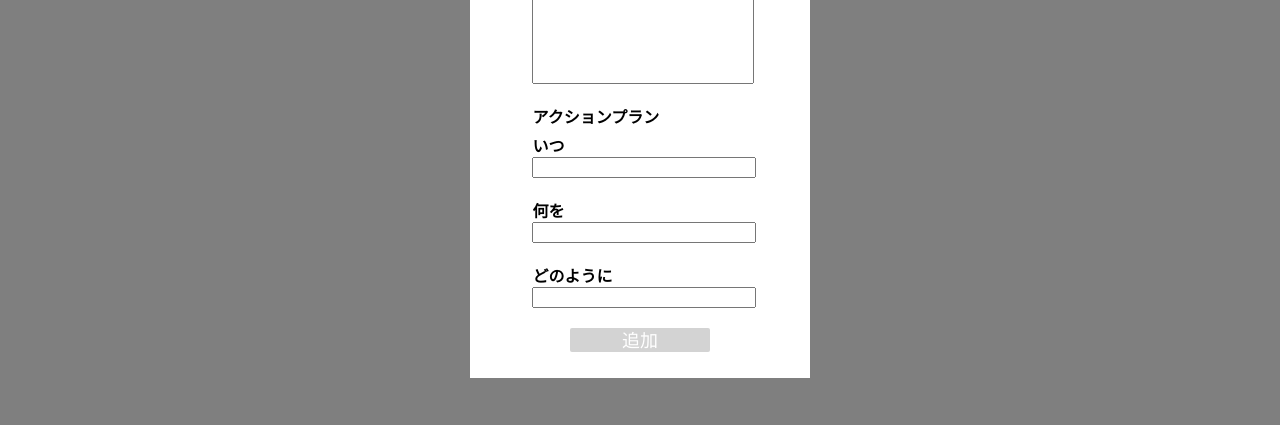
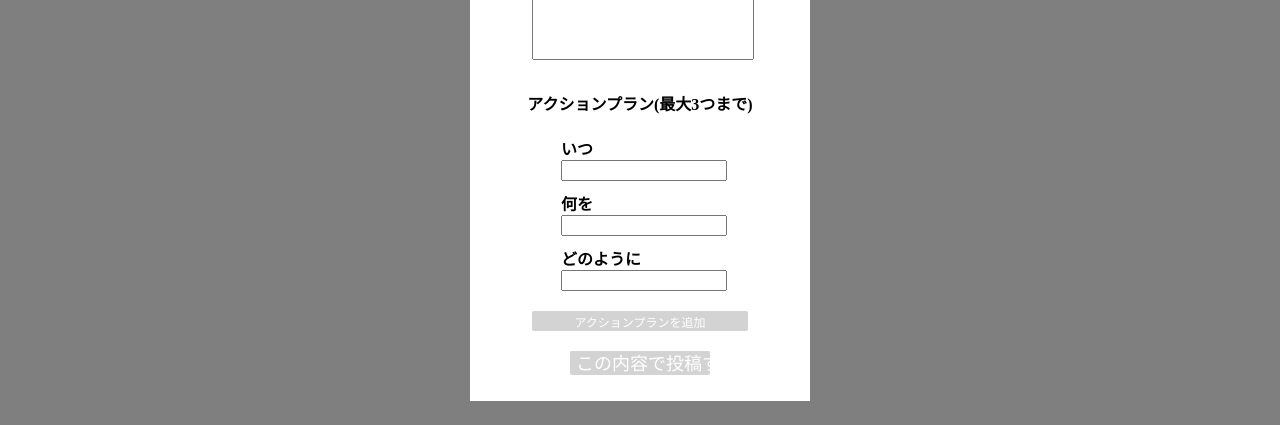
Before and after one commit to morieeeenyo/my_recommended_books, a React app in the folder frontend/: page /books/1/outputs/new in a window 1280 px wide. Shown: the part 255-680 px from the top of the page. Built offline with nearby package versions, Linux system fonts and the light colour scheme; the HTML template or start-up script is replaced by a standard one.

Commit message:
style: markup of actionplan add button

```diff
--- a/frontend/src/components/outputs/OutputModal.jsx
+++ b/frontend/src/components/outputs/OutputModal.jsx
@@ -25,8 +25,9 @@ function OutputForm(props) {
       <label htmlFor="awareness_text">気づき</label>
       <textarea name="content" value={props.output.content} onChange={props.change}></textarea>
       </ActionPlanFormBlock>
+      <div id="action_plans">
+        <h4 className="action-plan-label">アクションプラン(最大3つまで)</h4>
         <ActionPlanFormBlock>
-        <label className="action-plan-label">アクションプラン</label>
           <label htmlFor="due_date">いつ</label>
           <input type="text" name="time_of_execution" value={props.output.action_plans[0].time_of_execution} onChange={props.change}></input>
         </ActionPlanFormBlock>
@@ -38,8 +39,12 @@ function OutputForm(props) {
           <label htmlFor="how_much">どのように</label>
           <input type="text" name="how_to_do" value={props.output.action_plans[0].how_to_do} onChange={props.change}></input>
         </ActionPlanFormBlock>
+      </div>
       <ActionPlanFormBlock>
-          <input type="submit" value="追加" id="submit_btn"></input>
+        <button class="add-actionplan-button">アクションプランを追加</button>
+      </ActionPlanFormBlock>
+      <ActionPlanFormBlock>
+        <input type="submit" value="この内容で投稿する" id="submit_btn"></input>
       </ActionPlanFormBlock>
     </OutputFormContent>
   )
@@ -191,6 +196,18 @@ const ActionPlanFormBlock = styled(FormBlock)`
     width: 100%
   }
 
+  & .add-actionplan-button {
+    background-color: lightgray;
+    color: #FFF;
+    position: static;
+  }
+
+  & .add-actionplan-button:hover {
+    background-color: #cb4d00;
+    color: #FFF;
+    cursor: pointer;
+  }
+
   & #submit_btn{
     width: 65%;
     margin: 0 auto;
```
Also changed, not shown: 1 other file (tests, documents, lock files or other folders). Lines whose indentation alone changed are shown as unchanged.
